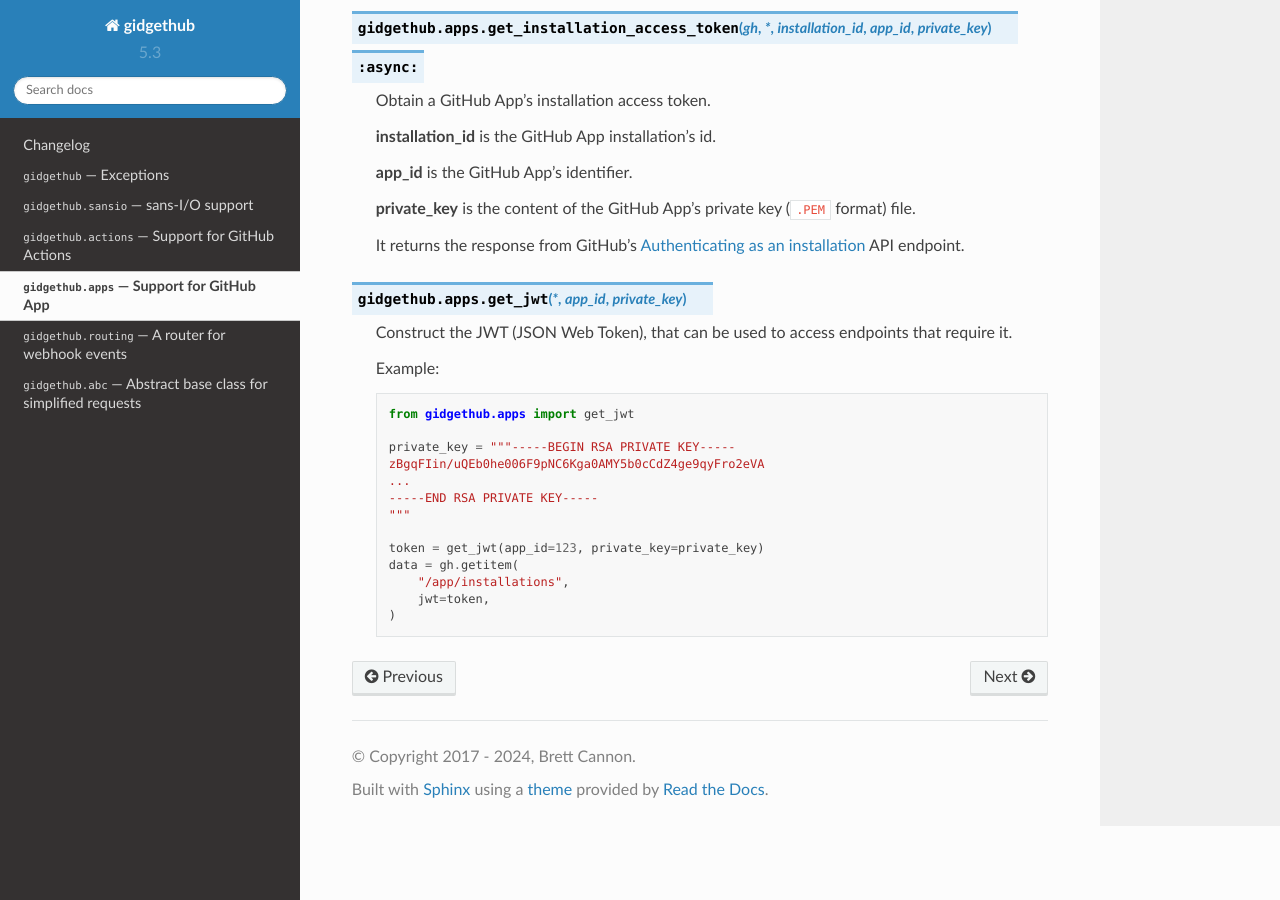
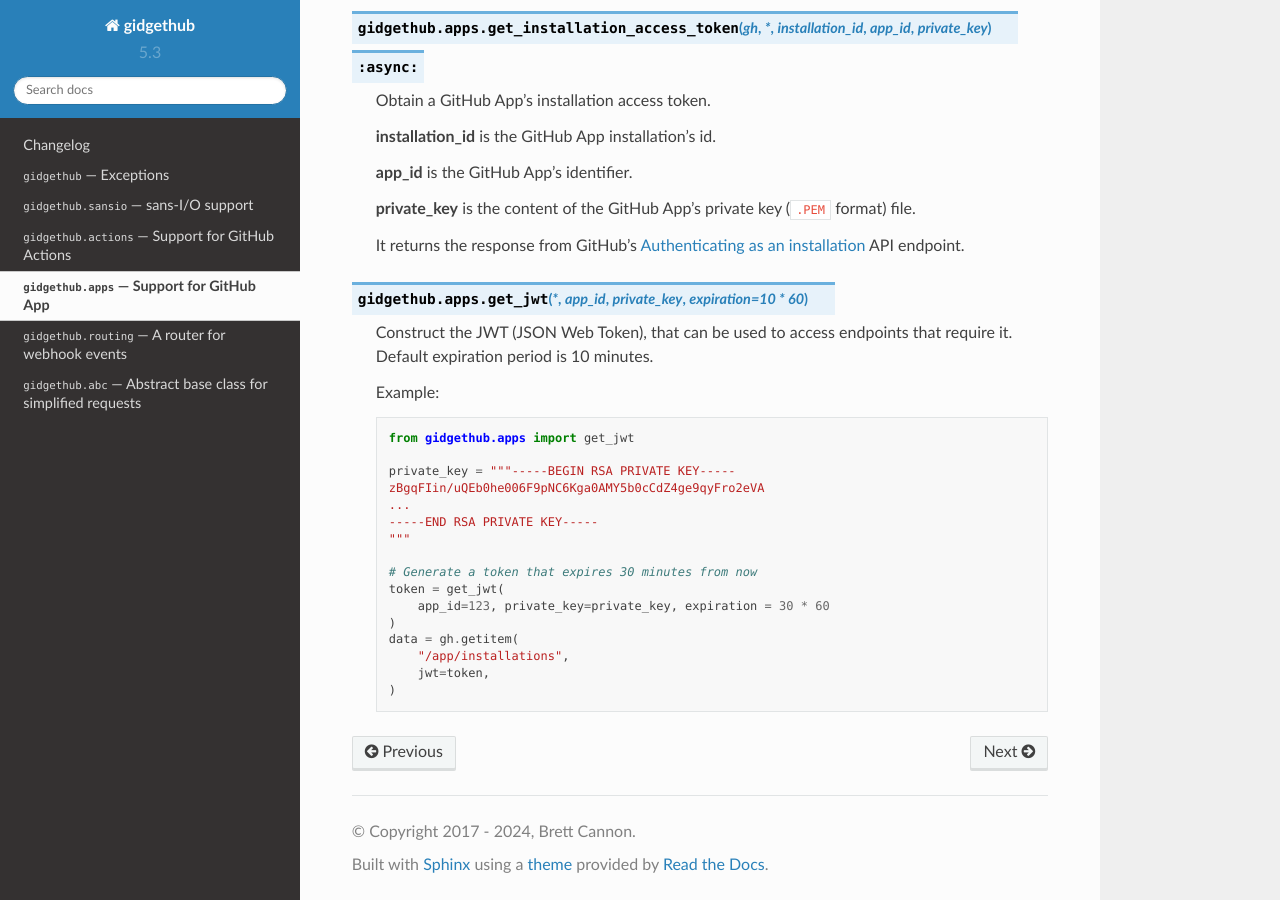
Before and after one commit to gidgethub/gidgethub, a Sphinx documentation site: the page built from docs/apps.rst, in a window 1280 px wide and 900 px high, scrolled down 649 px. Built offline with Sphinx 7.4.7 and the Read the Docs theme 2.0.0, drawn with Linux system fonts in a browser that asks for light colours; pages that are not in the unit, such as notebooks, are missing from menus.

Commit message:
Update docs for get_jwt

```diff
--- a/docs/apps.rst
+++ b/docs/apps.rst
@@ -43,10 +43,10 @@ Example on how you would obtain the access token for authenticating as a GitHub
     `Authenticating as an installation <https://docs.github.com/en/apps/creating-github-apps/authenticating-with-a-github-app/about-authentication-with-a-github-app#authentication-as-an-app-installation>`_ API endpoint.
 
 
-.. function:: get_jwt(*, app_id, private_key)
+.. function:: get_jwt(*, app_id, private_key, expiration = 10 * 60)
 
    Construct the JWT (JSON Web Token), that can be used to access endpoints
-   that require it.
+   that require it. Default expiration period is 10 minutes.
 
    Example::
 
@@ -58,7 +58,10 @@ Example on how you would obtain the access token for authenticating as a GitHub
        -----END RSA PRIVATE KEY-----
        """
 
-       token = get_jwt(app_id=123, private_key=private_key)
+       # Generate a token that expires 30 minutes from now
+       token = get_jwt(
+           app_id=123, private_key=private_key, expiration = 30 * 60
+       )
        data = gh.getitem(
            "/app/installations",
            jwt=token,
```
